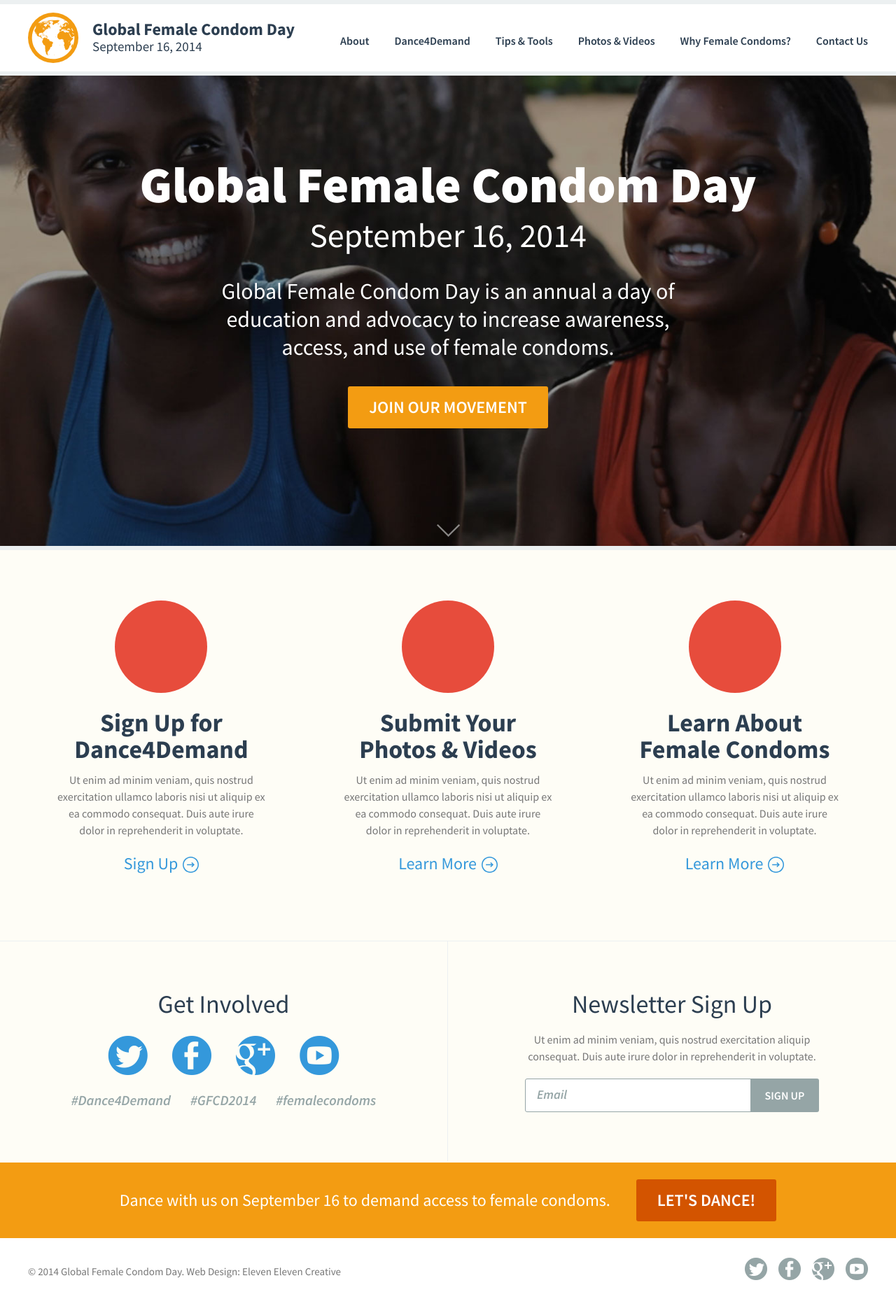
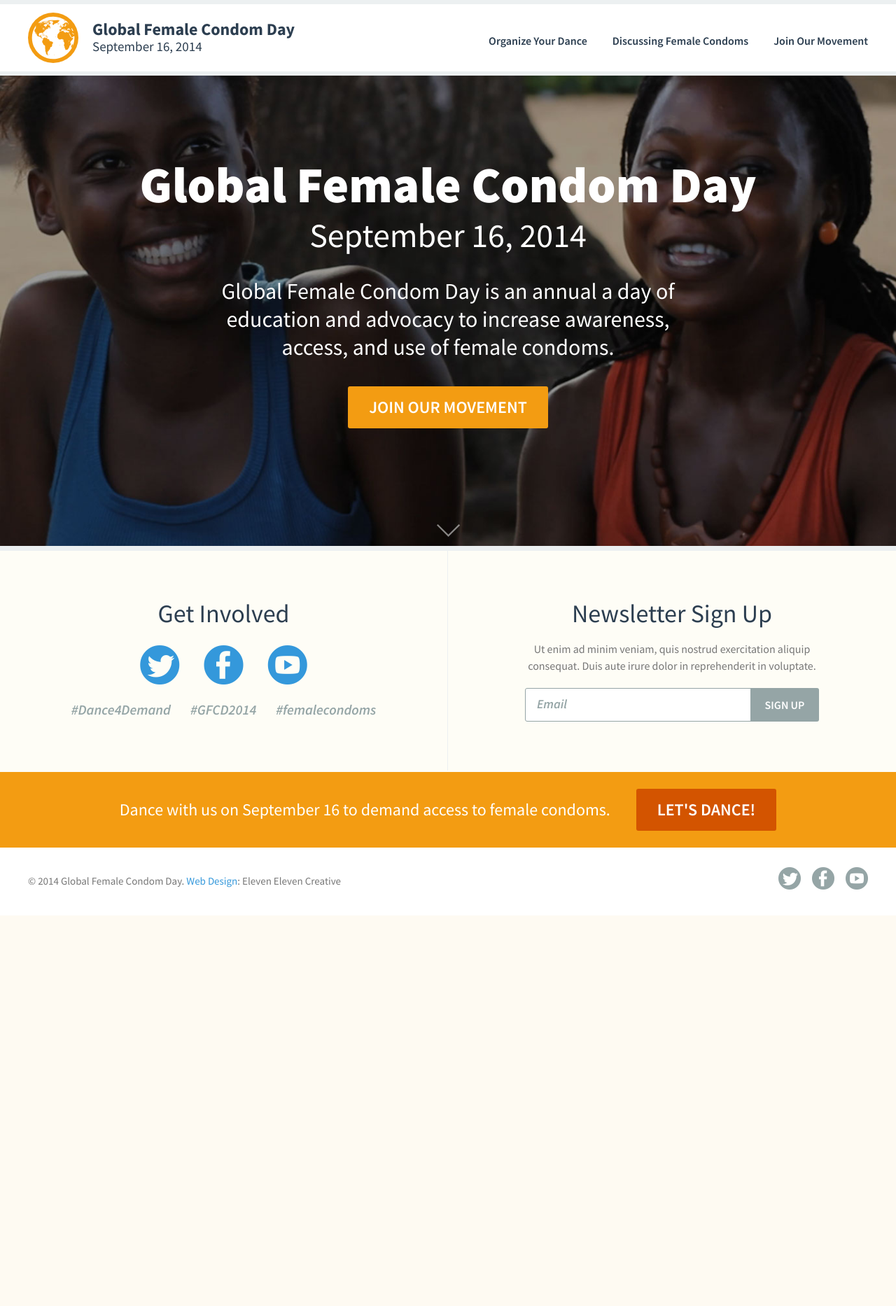
Before and after one commit to sarasemelka/gfcd-home, a PHP site: page / in a window 1280 px wide. Shown: the whole page at 70% size. After the commit the page ends 1308 px from the top, so only its background shows below. Run offline with PHP 8.4, Linux system fonts and the light colour scheme; some libraries are stand-ins or nearby versions.

Commit message:
Remove Unused blocks / update main nav / update social links / add salsa form link

```diff
--- a/assets/js/scripts.js
+++ b/assets/js/scripts.js
@@ -43,35 +43,9 @@ $(function(){
 
   }
 
-  iconZoomIn = function() {
-
-    $(window).scroll(function(event){
-      var windowPos = $(window).scrollTop();
-      var windowHeight = $(window).height();
-      var homeInfoBlocks = $('.home-info-blocks');
-      var homeMainPos = $(homeInfoBlocks).offset().top;
-      var homeBottomPos = $('.bottom').offset().top;
-
-      if(windowPos = homeMainPos) {
-        event.preventDefault();
-        $(homeInfoBlocks).addClass('animate');
-        console.log(homeInfoBlocks);
-      }
-
-/*
-      console.log(windowPos);
-      console.log(homeMainPos);
-*/
-
-    });
-
-
-  }
-
 
   labelFade();
   scrollTo();
   menuToggle();
-  iconZoomIn();
 
 });
--- a/index.php
+++ b/index.php
@@ -5,46 +5,20 @@
     <h1 class="title">Global Female Condom Day</h1>
     <p class="date">September 16, 2014</p>
     <p class="intro">Global Female Condom Day is an annual a day of education and advocacy to increase awareness, access, and use of female condoms.</p>
-    <p><a href="" class="btn large orange">Join Our Movement</a></p>
+    <p><a href="http://wfc2.wiredforchange.com/o/8810/p/dia/action3/common/public/?action_KEY=9664" class="btn large orange">Join Our Movement</a></p>
 
-    <a href="#main" class="icon-arrow-down"></a>
+    <a href="#bottom" class="icon-arrow-down"></a>
 
   </section>
 
-  <section id="main" class="main home-info-blocks">
-    <div class="wrapper">
-
-      <div class="col-1-3">
-        <div class="icon"></div>
-        <h2 class="title-block">Sign Up for Dance4Demand</h2>
-        <p>Ut enim ad minim veniam, quis nostrud exercitation ullamco laboris nisi ut aliquip ex ea commodo consequat. Duis aute irure dolor in reprehenderit in voluptate.</p>
-        <p><a href="" class="cta-link">Sign Up <i class="icon-arrow-right"></i></a>
-      </div>
-      <div class="col-1-3">
-        <div class="icon"></div>
-        <h2 class="title-block">Submit Your Photos & Videos</h2>
-        <p>Ut enim ad minim veniam, quis nostrud exercitation ullamco laboris nisi ut aliquip ex ea commodo consequat. Duis aute irure dolor in reprehenderit in voluptate.</p>
-        <p><a href="" class="cta-link">Learn More <i class="icon-arrow-right"></i></a>
-      </div>
-      <div class="col-1-3">
-        <div class="icon"></div>
-        <h2 class="title-block">Learn About Female Condoms</h2>
-        <p>Ut enim ad minim veniam, quis nostrud exercitation ullamco laboris nisi ut aliquip ex ea commodo consequat. Duis aute irure dolor in reprehenderit in voluptate.</p>
-        <p><a href="" class="cta-link">Learn More <i class="icon-arrow-right"></i></a>
-      </div>
-
-    </div>
-  </section>
-
-  <section class="bottom">
+  <section id="bottom" class="bottom">
 
       <div class="col-1-2 block-get-involved">
         <h3 class="title-block">Get Involved</h3>
         <ul class="social-links">
-          <li><a href="" class="ss-icon ss-social-circle">twitter</a></li>
-          <li><a href="" class="ss-icon ss-social-circle">facebook</a></li>
-          <li><a href="" class="ss-icon ss-social-circle">googleplus</a></li>
-          <li><a href="" class="ss-icon ss-social-circle">youtube</a></li>
+          <li><a href="https://twitter.com/natlfccoalition" class="ss-icon ss-social-circle">twitter</a></li>
+          <li><a href="https://www.facebook.com/NationalFCCoalition" class="ss-icon ss-social-circle">facebook</a></li>
+          <li><a href="https://www.youtube.com/user/globalhealthcatalyst/" class="ss-icon ss-social-circle">youtube</a></li>
         </ul>
         <ul class="hashtags">
           <li>#Dance4Demand</li>
--- a/views/footer.php
+++ b/views/footer.php
@@ -2,7 +2,7 @@
 
   <section class="section-movement">
 
-    <p>Dance with us on September 16 to demand access to female condoms. <a href="" class="btn dk-orange">Let's Dance!</a></p>
+    <p>Dance with us on September 16 to demand access to female condoms. <a href="http://wfc2.wiredforchange.com/o/8810/p/dia/action3/common/public/?action_KEY=9664" class="btn dk-orange">Let's Dance!</a></p>
 
   </section>
 
@@ -11,15 +11,14 @@
 
       <div class="follow-us">
         <ul class="social-links">
-          <li><a href="" class="ss-icon ss-social-circle">twitter</a></li>
-          <li><a href="" class="ss-icon ss-social-circle">facebook</a></li>
-          <li><a href="" class="ss-icon ss-social-circle">googleplus</a></li>
-          <li><a href="" class="ss-icon ss-social-circle">youtube</a></li>
+          <li><a href="https://twitter.com/natlfccoalition" class="ss-icon ss-social-circle">twitter</a></li>
+          <li><a href="https://www.facebook.com/NationalFCCoalition" class="ss-icon ss-social-circle">facebook</a></li>
+          <li><a href="https://www.youtube.com/user/globalhealthcatalyst/" class="ss-icon ss-social-circle">youtube</a></li>
         </ul>
       </div>
 
       <div class="copyright">
-        <p>&copy; <?php echo date('Y'); ?> Global Female Condom Day. Web Design: Eleven Eleven Creative</p>
+        <p>&copy; <?php echo date('Y'); ?> Global Female Condom Day. <a href="http://elevenelevencreative.com/" target="">Web Design</a>: Eleven Eleven Creative</p>
       </div>
 
     </div>
--- a/views/header.php
+++ b/views/header.php
@@ -25,16 +25,9 @@
       <nav class="main-nav">
         <a href="" class="btn mobile-menu-btn">Menu <span class="icon-menu"><span class="bar"></span><span class="bar"></span><span class="bar"></span></span></a>
         <ul>
-<!--
-          <li><a href="">Join Our Movement</a></li>
-          <li><a href="">Contact Us</a></li>
--->
-          <li><a href="">About</a></li>
-          <li><a href="">Dance4Demand</a></li>
-          <li><a href="">Tips & Tools</a></li>
-          <li><a href="">Photos & Videos</a></li>
-          <li><a href="">Why Female Condoms?</a></li>
-          <li><a href="">Contact Us</a></li>
+          <li><a href="">Organize Your Dance</a></li>
+          <li><a href="">Discussing Female Condoms</a></li>
+          <li><a href="http://wfc2.wiredforchange.com/o/8810/p/dia/action3/common/public/?action_KEY=9664">Join Our Movement</a></li>
         </ul>
       </nav>
 
```
